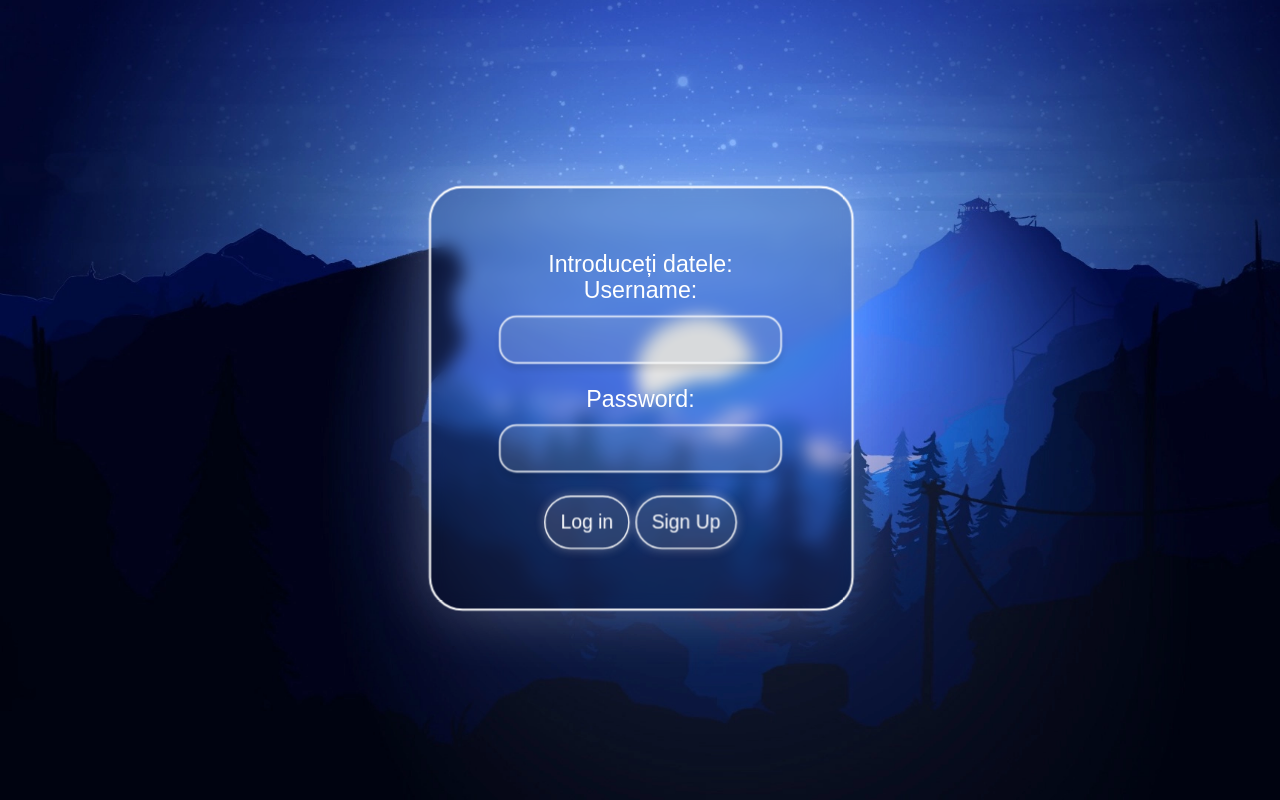
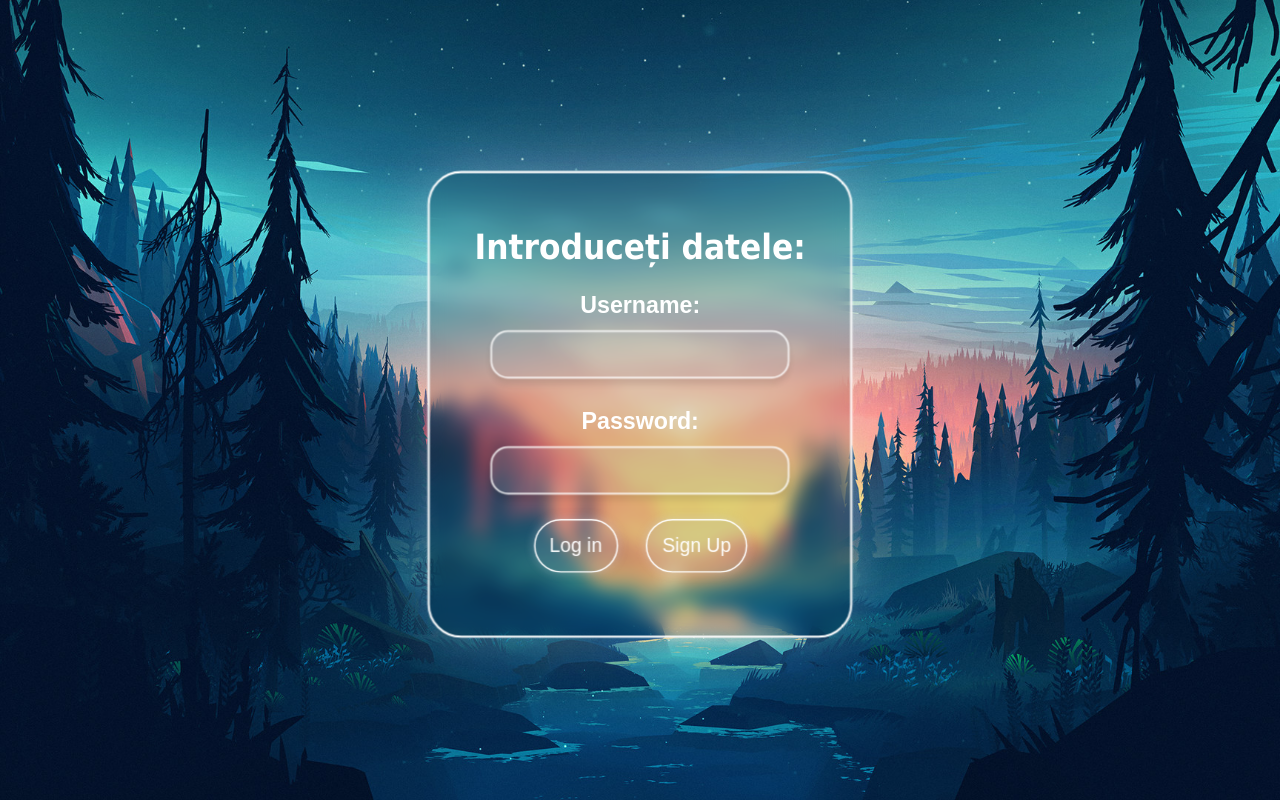
Before and after one commit to GatmanVitalie/EpicLogIn, a plain HTML site: page index.html in a window 1280 px wide. Drawn offline with Linux system fonts and the light colour scheme.

Commit message:
Add files via upload

```diff
--- a/index.html
+++ b/index.html
@@ -8,7 +8,7 @@
     <style>
         body {
             font-family: Arial, sans-serif;
-            background-image: url('VOKbTh0.webp');
+            background-image: url('mikael-gustafsson-wallpaper-mikael-gustafsson.jpg');
             background-size: cover;
             background-repeat: no-repeat;
             background-attachment: fixed;
@@ -33,7 +33,16 @@
             flex-direction: column;
             align-items: center;
             transform: scale(1.45, 1.45);
+            font-weight: bold;
+            position: relative;
 
+
+
+        }
+
+        #myForm {
+            position: relative;
+            /* Asigurați-vă că myForm are poziționarea relativă */
         }
 
 
@@ -41,6 +50,30 @@
             color: #fff;
             display: block;
             margin-bottom: 8px;
+            margin-top: 5px;
+
+        }
+
+        input {
+
+            outline: none;
+
+            color: #fff;
+            width: 100%;
+            padding: 8px;
+            margin-bottom: 16px;
+            box-sizing: border-box;
+
+            background: rgba(167, 177, 192, 0.171);
+            border-radius: 12px;
+            box-shadow: 0 4px 5px rgba(0, 0, 0, 0.1);
+            backdrop-filter: blur(1px);
+            -webkit-backdrop-filter: blur(1px);
+            border: 1px solid rgba(255, 255, 255, 1);
+
+            box-sizing: border-box;
+            width: 90%;
+
         }
 
         input:hover {
@@ -57,29 +90,10 @@
 
         label::after {
             outline: none;
+
         }
 
-
-
-        input {
-            outline: none;
-
-            color: #fff;
-            width: 100%;
-            padding: 8px;
-            margin-bottom: 16px;
-            box-sizing: border-box;
-
-            background: rgba(167, 177, 192, 0.171);
-            border-radius: 12px;
-            box-shadow: 0 4px 5px rgba(0, 0, 0, 0.1);
-            backdrop-filter: blur(1px);
-            -webkit-backdrop-filter: blur(1px);
-            border: 1px solid rgba(255, 255, 255, 1);
-        }
-
-        input::after
-        {
+        input::after {
             outline: none;
 
             color: #fff;
@@ -94,11 +108,31 @@
             backdrop-filter: blur(1px);
             -webkit-backdrop-filter: blur(1px);
             border: 1px solid rgba(255, 255, 255, 1);
+
+
         }
 
 
+        .Butons {
+            /* display: flex; */
+            /* width: 100%; */
+            margin-top: -2px;
+            /* Ajustează spațiul de la marginea de sus a butoanelor */
+        }
+
+        .Butons button:nth-child(1) {
+            margin-right: 12px;
+        }
+
+        /* Aliniaza al doilea buton la stânga */
+        .Butons button:nth-child(2) {
+            margin-left: 3px;
+        }
+
 
         button {
+
+            margin-top: 3px;
 
             color: #fff;
             padding: 10px;
@@ -123,17 +157,25 @@
         }
 
         .titlu {
-            font-family: Arial, sans-serif;
+            font-family: Soin Sans Pro, Tahoma, Geneva, Verdana, sans-serif;
+
             color: #fff;
+            font-weight: bold;
+            margin-bottom: 12px;
+            font-size: 24px;
         }
 
         .square {
             z-index: -4;
             width: 200px;
 
-            height: 200px;
+            height: 220px;
             position: absolute;
+            top: 11px;
+            left: 13px;
+
             /* Poziționare absolută */
+
             transform: scale(1.45, 1.45);
 
             background: rgba(29, 28, 28, 0.122);
@@ -146,6 +188,8 @@
     </style>
 
     <script>
+
+
         function openSignUpPage() {
             window.location.href = 'https://www.youtube.com/@Vitalei_Gatman/videos';
         }
@@ -154,7 +198,10 @@
 
 <body>
 
-    <form action="procesare.php" method="post">
+    <form id="myForm" action="procesare.php" method="post">
+
+
+
         <div class="titlu">
             <a>Introduceți datele:</a>
         </div>
```
Also changed, not shown: mikael-gustafsson-wallpaper-mikael-gustafsson.jpg (added).
